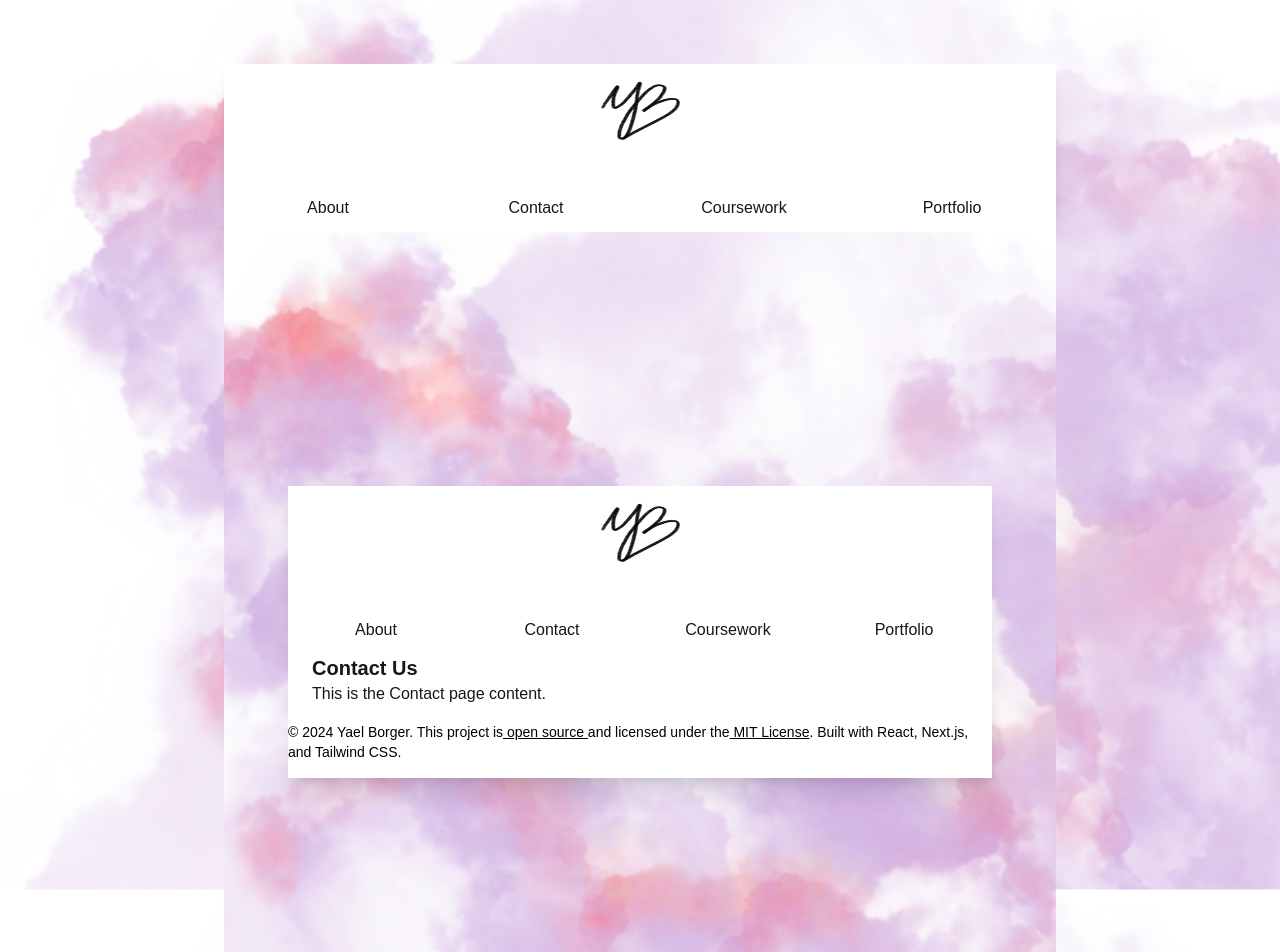
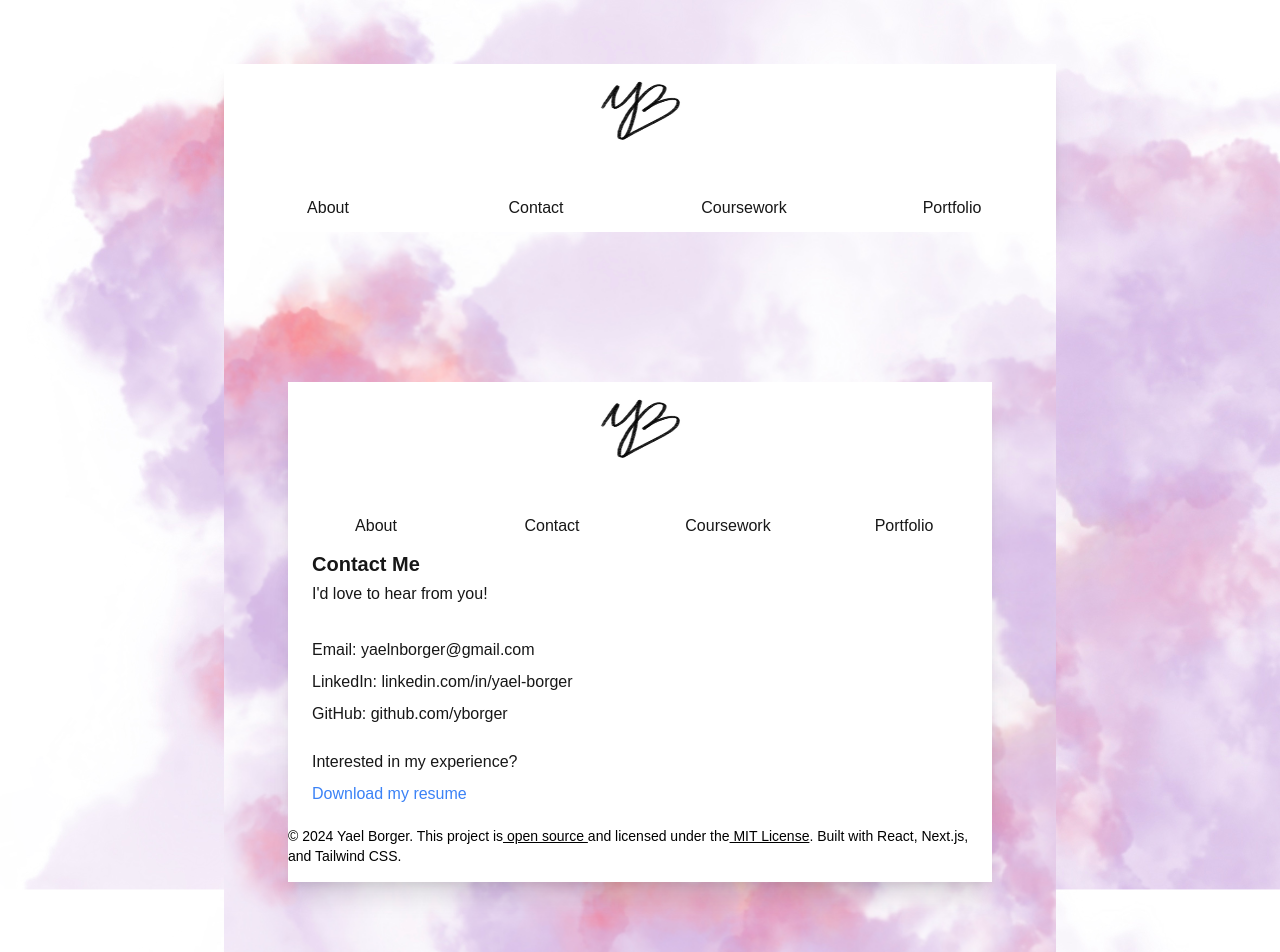
Before and after one commit to yborger/Personal-Website, a Next.js app: page /contact in a window 1280 px wide. Shown: the top 952 px of the page. Built offline with nearby package versions, Linux system fonts and the light colour scheme.

Commit message:
Everything is set and formatted except Portfolio

```diff
--- a/app/about/page.tsx
+++ b/app/about/page.tsx
@@ -4,10 +4,18 @@ import Layout from '../layout';
 const About: React.FC = () => {
   return (
     <Layout>
-      <section className="bg-white shadow-xl ">
+      <section className="bg-white shadow-xl text-spacing">
       <div className="ml-6 mr-6">
-      <h2 className="text-xl font-bold ">About Us</h2>
-      <p>This is the About page content.</p>
+      <h2 className="text-xl font-bold ">About Me</h2>
+      <p className="mt-4 ">Hi! I'm Yael Borger, and I am a software developer from New Jersey. My journey into the tech world began with a fascination for problem-solving and technology, leading me to explore various programming languages and frameworks. </p>
+
+      <p>Throughout my career, I have honed my skills in JavaScript, Python, and HTML/CSS, and I enjoy working across the full stack, from frontend development to backend systems. I take pride in crafting engaging user experiences that not only look great but also function smoothly and seamlessly.</p>
+
+      <p>I have worked on projects ranging from simple applications to complex software solutions, each teaching me something new. I'm particularly interested in web development and UI/UX design.</p>
+
+      <p>When I'm not coding, I enjoy crocheting, listening to podcasts, and playing D&D with my friends. </p>
+
+
     {/* Add more content as needed */}
     </div></section>
     </Layout>
--- a/app/contact/page.tsx
+++ b/app/contact/page.tsx
@@ -4,14 +4,29 @@ import Layout from '../layout';
 const Contact: React.FC = () => {
   return (
     <Layout>
-    <section className="bg-white shadow-xl ">
+    <section className="text-spacing bg-white shadow-xl ">
     <div className="ml-6 mr-6">
-    <h2 className="text-xl font-bold">Contact Us</h2>
-      <p>This is the Contact page content.</p>
-    </div>
+    <h2 className="text-xl font-bold">Contact Me</h2>
+      <p>I'd love to hear from you!</p>
+
+    <div className="mt-6">
+        <p>Email: yaelnborger@gmail.com</p>
+        <p>LinkedIn: <a href="https://linkedin.com/in/yael-borger" target="_blank" rel="noopener noreferrer">linkedin.com/in/yael-borger</a></p>
+        <p>GitHub: <a href="https://github.com/yborger" target="_blank" rel="noopener noreferrer">github.com/yborger</a></p>
+      </div>
+      <p className="mt-4">Interested in my experience? {" "}</p>
+      <a
+      href="/September2024.docx" // Assuming the file is in the public folder
+      download="YaelBorger_Resume.docx" // This sets the download file name
+      className="text-blue-500 hover:underline"
+    >
+      Download my resume
+    </a>
+      </div>
+
     </section>
     </Layout>
-  );
+    );
 };
 
 export default Contact;
--- a/app/coursework/page.tsx
+++ b/app/coursework/page.tsx
@@ -6,7 +6,7 @@ const Coursework: React.FC = () => {
     <Layout>
       <section className="bg-white shadow-xl ">
       <div className="ml-6 mr-6">
-      <h2 className="text-xl font-bold text-center">Coursework</h2>
+      <h2 className="text-xl font-bold ">Coursework</h2>
 
       {/* images for courses */}
       <div className="flex flex-wrap justify-center gap-4 ">
```
Also changed, not shown: 1 other file (tests, documents, lock files or other folders).
